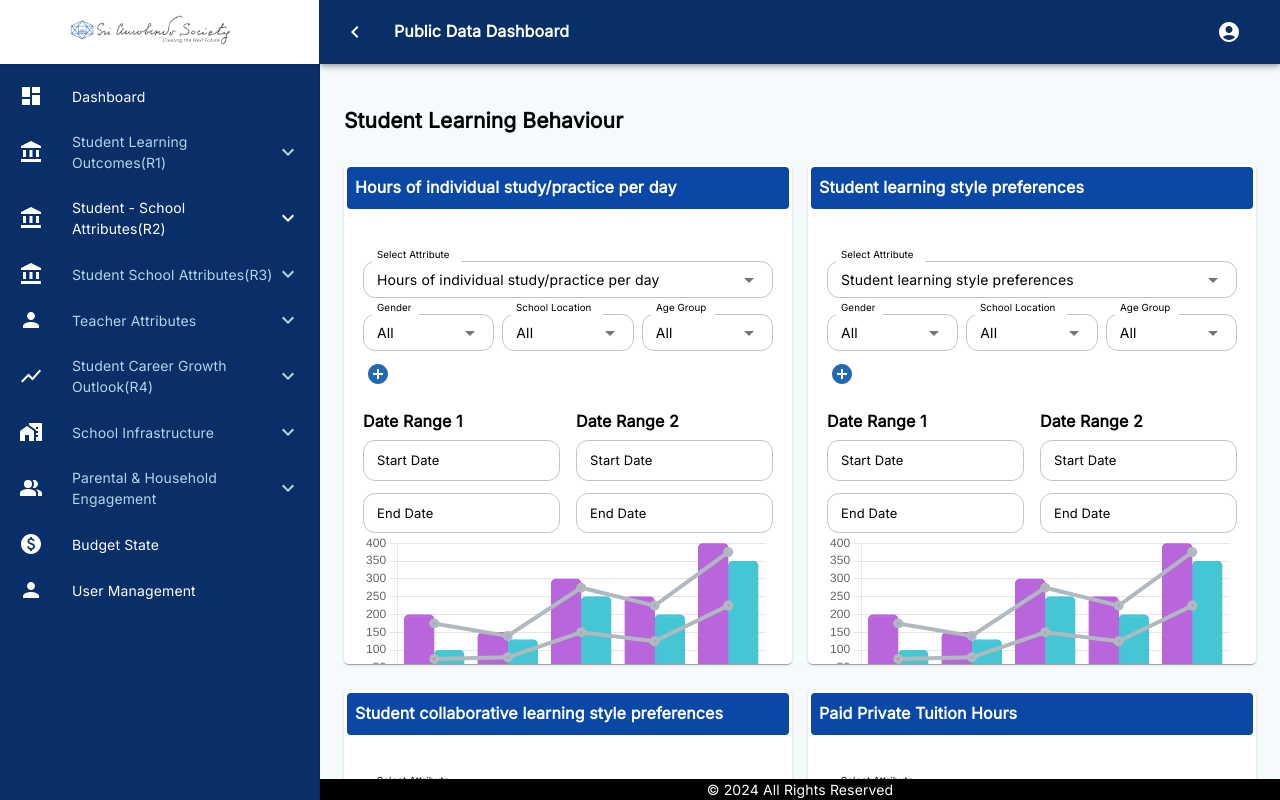
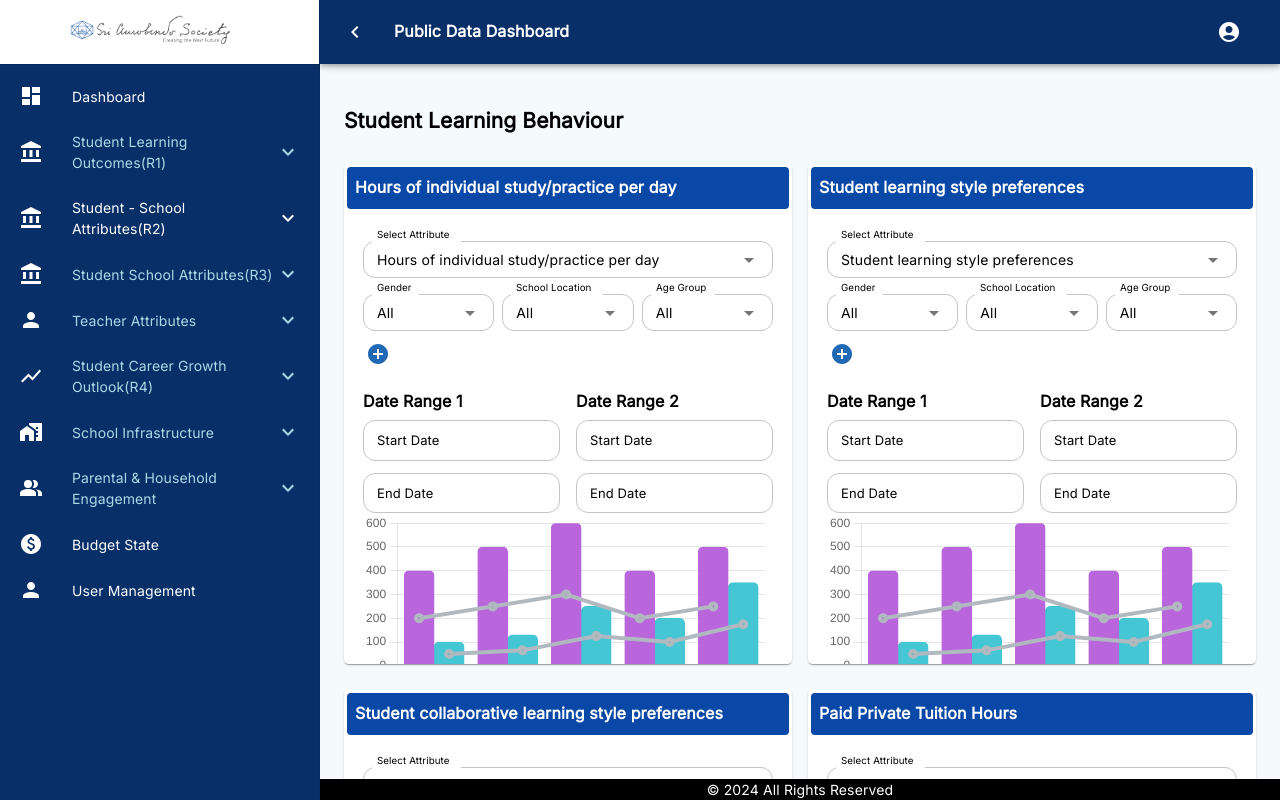
Before and after one commit to anshika2432001/auro_proj, a React (Create React App) app: page /studentLearningBehaviours in a window 1280 px wide. Shown: the top 800 px of the page. Built offline with nearby package versions, Linux system fonts and the light colour scheme.

Commit message:
line chart fixed

```diff
--- a/src/pages/Dashboard/DashboardPages/StudentSchoolAttributes_R3/StudentLearningBehaviour.js
+++ b/src/pages/Dashboard/DashboardPages/StudentSchoolAttributes_R3/StudentLearningBehaviour.js
@@ -31,7 +31,7 @@ const chartData = {
       backgroundColor: 'rgba(185,102,220,1)',
       borderColor: 'rgba(185,102,220,1)',
       borderWidth: 2,
-      data: [200, 150, 300, 250, 400],
+      data: [400, 500, 600, 400, 500],
       barThickness: 30,
       borderRadius: 5,
       order: 2,
@@ -53,7 +53,7 @@ const chartData = {
       borderColor: 'rgba(177,185,192,1)',
       borderWidth: 4,
       fill: false,
-      data: [175, 140, 275, 225, 375],
+      data: [200, 250, 300, 200, 250],
       spanGaps: true,
       order: 1,
     },
@@ -63,7 +63,7 @@ const chartData = {
       borderColor: 'rgba(177,185,192,1)',
       borderWidth: 4,
       fill: false,
-      data: [75, 80, 150, 125, 225],
+      data: [50, 65, 125, 100, 175],
       spanGaps: true,
       order: 1,
     },
--- a/src/pages/Dashboard/components/BudgetCardComponent.js
+++ b/src/pages/Dashboard/components/BudgetCardComponent.js
@@ -71,7 +71,7 @@ function BudgetCardComponent({ title, dropdownOptions, attributeBasedDropdowns,
       <Typography
         variant="h6"
         sx={{ backgroundColor: '#0948a6', padding: '8px',top: '0',
-          zIndex: 10 , borderRadius: '4px',position:"sticky", color: '#fff',marginBottom:"20px" }}
+          zIndex: 10 , borderRadius: '4px',position:"sticky", color: '#fff',}}
       >
   {title.value}
 </Typography>
--- a/src/pages/Dashboard/components/CardComponent.js
+++ b/src/pages/Dashboard/components/CardComponent.js
@@ -83,7 +83,16 @@ function CardComponent({ title, dropdownOptions, attributeBasedDropdowns, chartD
   const linePosition = {
     id: 'linePosition',
     beforeDatasetsDraw(chart,args,pluginOptions){
-      console.log(chart.getDatasetMeta(0))
+      // console.log(chart.getDatasetMeta(0).data[0].x)
+      // console.log(chart.getDatasetMeta(1).data[0].x)
+      // console.log(chart.getDatasetMeta(2).data[0].x)
+      // console.log(chart.getDatasetMeta(3).data[0].x)
+      chart.getDatasetMeta(2).data.forEach((datapoint,index) => {
+        datapoint.x = chart.getDatasetMeta(0).data[index].x
+      })
+      chart.getDatasetMeta(3).data.forEach((datapoint,index) => {
+        datapoint.x = chart.getDatasetMeta(1).data[index].x
+      })
     }
   }
 
@@ -92,7 +101,7 @@ function CardComponent({ title, dropdownOptions, attributeBasedDropdowns, chartD
        <Typography
         variant="h6"
         sx={{ backgroundColor: '#0948a6', padding: '8px',top: '0',
-          zIndex: 10 , borderRadius: '4px',position:"sticky", color: '#fff',marginBottom:"20px" }}
+          zIndex: 10 , borderRadius: '4px',position:"sticky", color: '#fff', }}
       >
   {title.value}
 </Typography>
@@ -222,7 +231,7 @@ function CardComponent({ title, dropdownOptions, attributeBasedDropdowns, chartD
       }
     },
   }}
-  plugins={linePosition}
+  plugins={[linePosition]}
 />
 
       </CardContent>
```
